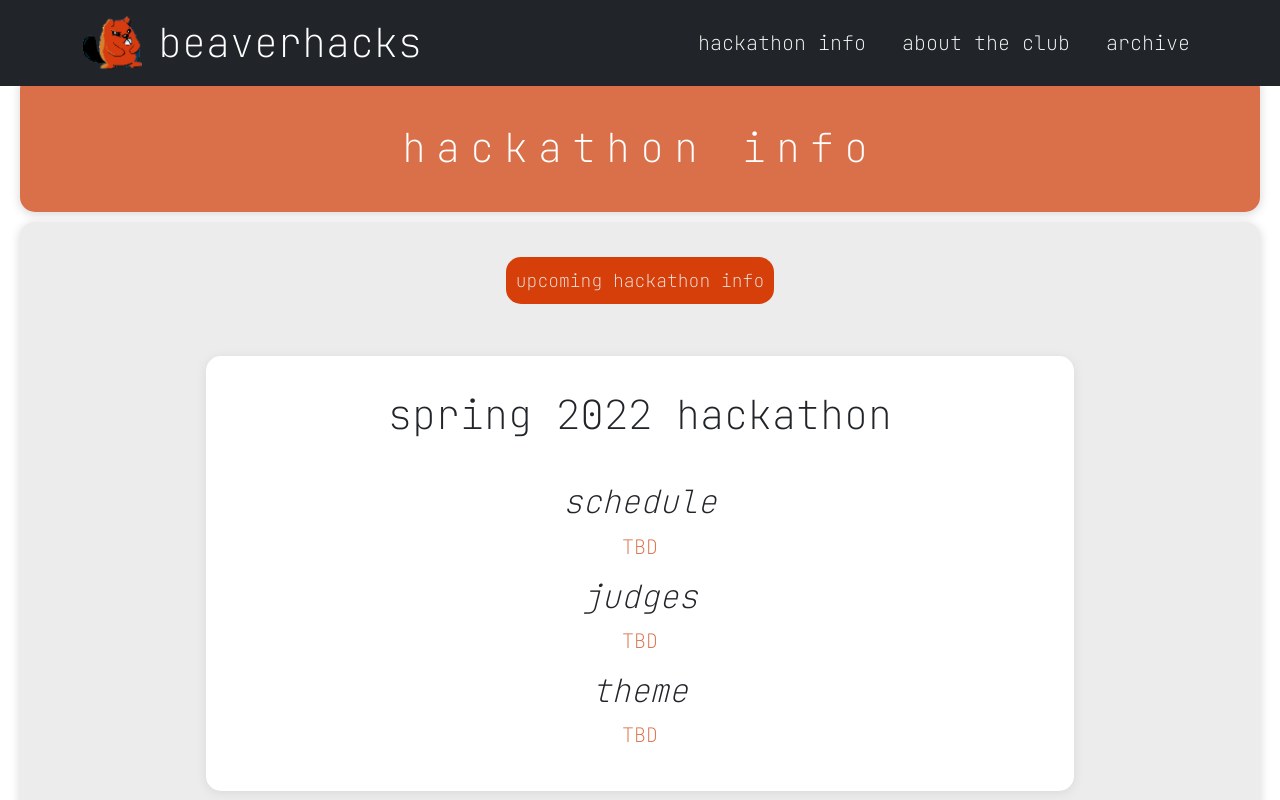
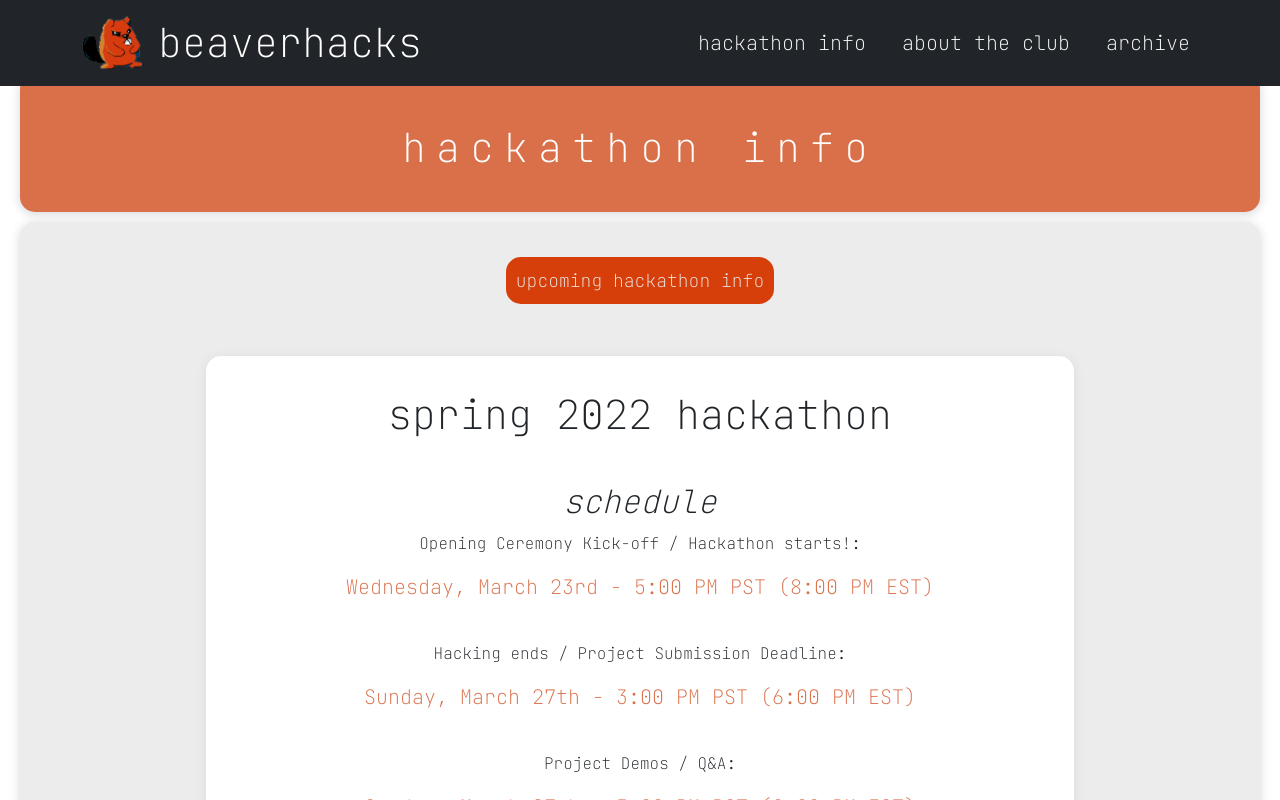
Before and after one commit to OregonStateHackathonClub/osu-hackathon-club-site-2.0, a React (Create React App) app: page / in a window 1280 px wide. Both pictures are taken after a click on the button "upcoming hackathon info". Shown: the top 800 px of the page. Built offline with nearby package versions, Linux system fonts and the light colour scheme.

Commit message:
updated info for the 2022 spring hackathon

```diff
--- a/public/index.html
+++ b/public/index.html
@@ -2,12 +2,12 @@
 <html lang="en">
   <head>
     <meta charset="utf-8" />
-    <link rel="icon" href="%PUBLIC_URL%/favicon.ico" />
+    <link rel="icon" href="%PUBLIC_URL%/logo192.png" />
     <meta name="viewport" content="width=device-width, initial-scale=1" />
     <meta name="theme-color" content="#000000" />
     <meta
       name="description"
-      content="Web site created using create-react-app"
+      content="Beaverhacks website."
     />
     <link rel="apple-touch-icon" href="%PUBLIC_URL%/logo192.png" />
     <!--
@@ -24,10 +24,9 @@
       work correctly both with client-side routing and a non-root public URL.
       Learn how to configure a non-root public URL by running `npm run build`.
     -->
-    <title>React App</title>
+    <title>Beaverhacks</title>
   </head>
   <body>
-    <noscript>You need to enable JavaScript to run this app.</noscript>
     <div id="root"></div>
     <!--
       This HTML file is a template.
--- a/src/components/hackathoninfo.js
+++ b/src/components/hackathoninfo.js
@@ -8,8 +8,16 @@ function Info () {
                 <h1>spring 2022 hackathon</h1>
                 <br/>
                 <h2> schedule </h2>
-                    <p className='orange-body-text'> TBD </p>
 
+                    <p className=''> Opening Ceremony Kick-off / Hackathon starts!:  </p>
+                    <p className='orange-body-text'> Wednesday, March 23rd - 5:00 PM PST (8:00 PM EST) </p>
+                    <br/>
+                    <p className=''> Hacking ends / Project Submission Deadline: </p>
+                    <p className='orange-body-text'> Sunday, March 27th - 3:00 PM PST (6:00 PM EST)</p>
+                    <br/>
+                    <p className=''> Project Demos / Q&A:</p>
+                    <p className='orange-body-text'> Sunday, March 27th - 5:00 PM PST (8:00 PM EST)</p>
+                    <br/>
                     {/* <p className='officer-and-judge-name'> The next hackathon will be from X to X */}
                     {/* The winners will be announced on X.</p> */}
 
@@ -19,7 +27,7 @@ function Info () {
                     {/* <p className='officer-and-judge-name'> name, occupation </p> */}
 
                 <h2> theme </h2>
-                    <p className='orange-body-text'> TBD</p>
+                    <p className='orange-body-text'> 🎮 Gamification!! 🎮 </p>
 
                     {/* <p className='officer-and-judge-name'> TBD </p> */}
 
```
